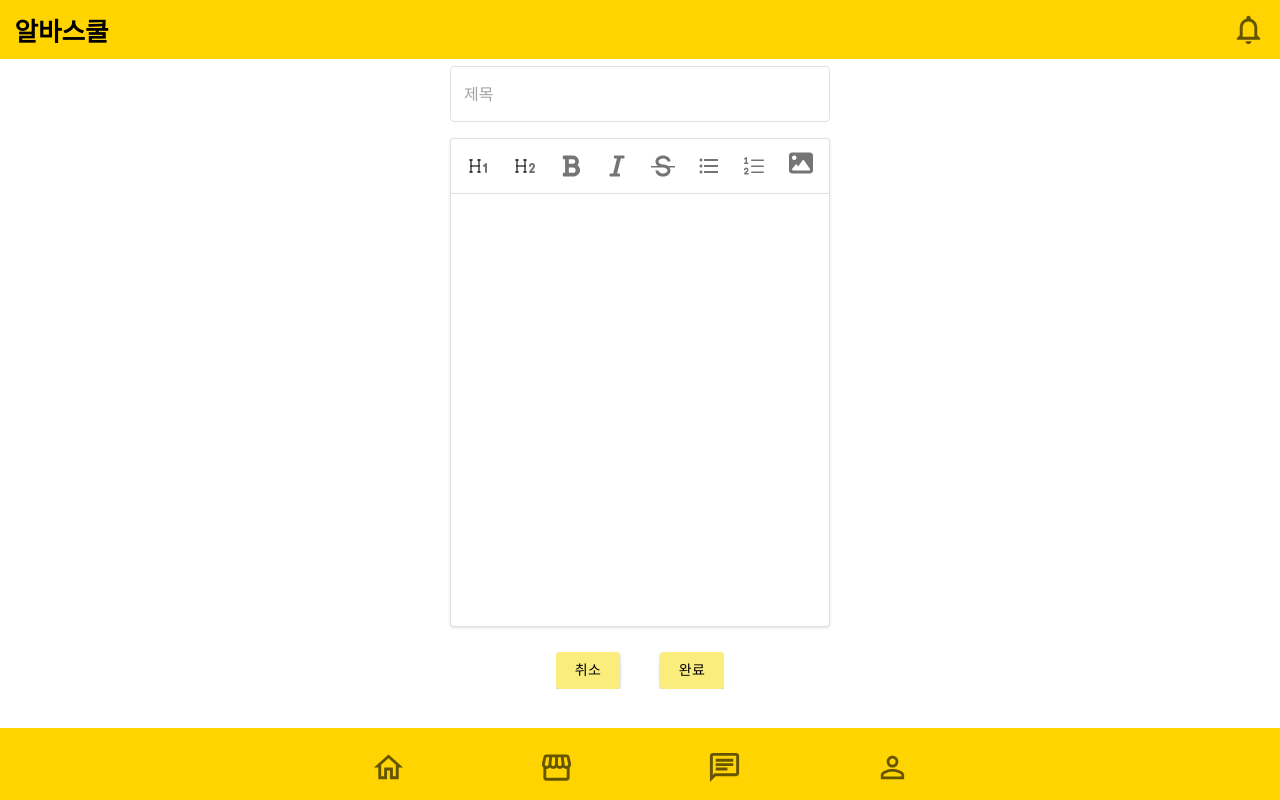
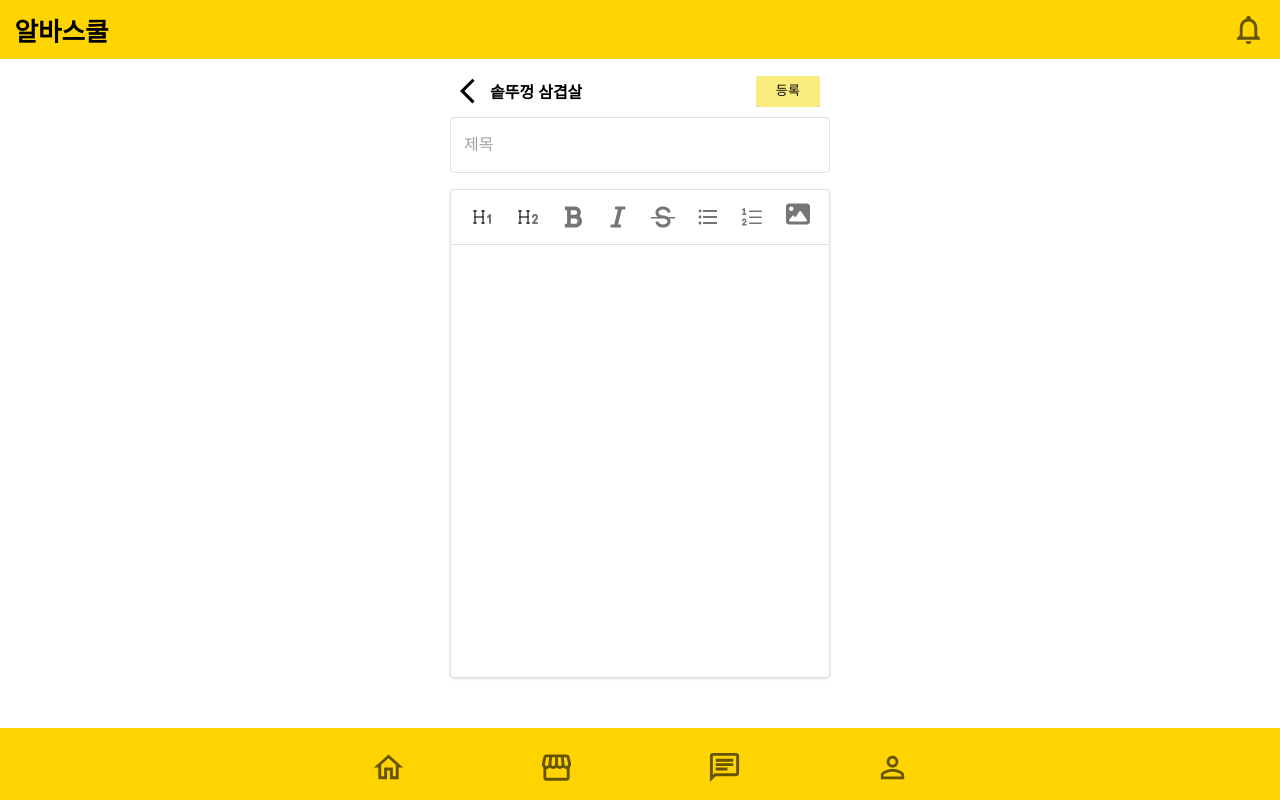
Before and after one commit to leejjorang/albaschool_frontend, a React (Vite) app: page / in a window 1280 px wide. Built offline with nearby package versions, Linux system fonts and the light colour scheme; a web font is replaced by a local one.

Commit message:
Style: 버튼 디자인 변경 및 삭제 버튼 색상 변경

```diff
--- a/src/App.tsx
+++ b/src/App.tsx
@@ -1,12 +1,16 @@
 import { GlobalStyle } from "./styles/global";
 import Layout from "./components/layout/Layout";
 import WritePost from "./pages/manager/WritePost";
+import EduList from "./pages/manager/EduList";
+import EduPost from "./pages/manager/EduPost";
 
 function App() {
   return (
     <>
       <GlobalStyle />
       <Layout>
+        {/* <EduList /> */}
+        {/* <EduPost /> */}
         <WritePost />
       </Layout>
     </>
--- a/src/components/Toolbar.tsx
+++ b/src/components/Toolbar.tsx
@@ -11,7 +11,8 @@ import { FaImage } from "react-icons/fa6";
 const ToolbarContainer = styled(Box)({
   display: "flex",
   alignItems: "center",
-  gap: "6px",
+  justifyContent:"center",
+  gap: "5px",
   padding: "8px",
   borderBottom: "1px solid rgba(0, 0, 0, 0.12)",
 });
--- a/src/pages/manager/WritePost.tsx
+++ b/src/pages/manager/WritePost.tsx
@@ -2,12 +2,15 @@ import { Box, Button, TextField } from "@mui/material";
 import { useForm } from "react-hook-form";
 import styled from "styled-components";
 import Tiptap from "../../components/Tiptap";
+import ArrowBackIosIcon from "@mui/icons-material/ArrowBackIos"
 
 interface postProps {
   title: string;
   content: string;
   image?: number;
 }
+// 임시 데이터
+const shopName = "솥뚜껑 삼겹살";
 function WritePost() {
   const {
     register,
@@ -22,6 +25,50 @@ function WritePost() {
   return (
     <WritePostStyle>
       <StyledForm onSubmit={handleSubmit(onSubmit)}>
+      <Box
+        sx={{
+          width:"100%",
+          padding: "10px",
+          display: "flex",
+          alignItems: "center",
+          justifyContent: "space-between",
+        }}
+      >
+        <Box
+          sx={{
+            display: "flex",
+            alignItems: "center",
+            fontWeight: "bold",
+          }}
+        >
+          <ArrowBackIosIcon
+            sx={{
+              fontSize: "30px",
+              cursor: "pointer",
+              "&:hover": {
+                color: "#FFD400",
+              },
+            }}
+          />
+          {shopName}
+        </Box>
+        <Box>
+          <Button
+            type="submit"
+            variant="contained"
+            size="small"
+            sx={{
+              color: "black",
+              background: "#FAED7D",
+              "&:hover": {
+                backgroundColor: "#FFD400",
+              },
+            }}
+          >
+            등록
+          </Button>
+        </Box>
+      </Box>
         <TextField
           {...register("title", {
             required: "제목을 작성해주세요",
@@ -46,28 +93,6 @@ function WritePost() {
           }}
         />
          <Tiptap />
-        <Box sx={{marginTop:"15px"}}>
-          <Button
-            size="medium"
-            variant="contained"
-            sx={{
-              ...buttonStyle,
-              marginRight: 5,
-            }}
-          >
-            취소
-          </Button>
-          <Button
-            size="medium"
-            type="submit"
-            variant="contained"
-            sx={{
-              ...buttonStyle,
-            }}
-          >
-            완료
-          </Button>
-        </Box>
       </StyledForm>
     </WritePostStyle>
   );
@@ -93,13 +118,4 @@ const StyledForm = styled.form`
   padding: 10px;
 `;
 
-const buttonStyle = {
-  width: "30%",
-  color: "black",
-  background: "#FAED7D",
-  "&:hover": {
-    backgroundColor: "#FFD400",
-  },
-};
-
 export default WritePost;
```
Also changed, not shown: src/pages/manager/EduList.tsx (+55 -29 lines), src/pages/manager/EduPost.tsx (+39 -25 lines).
